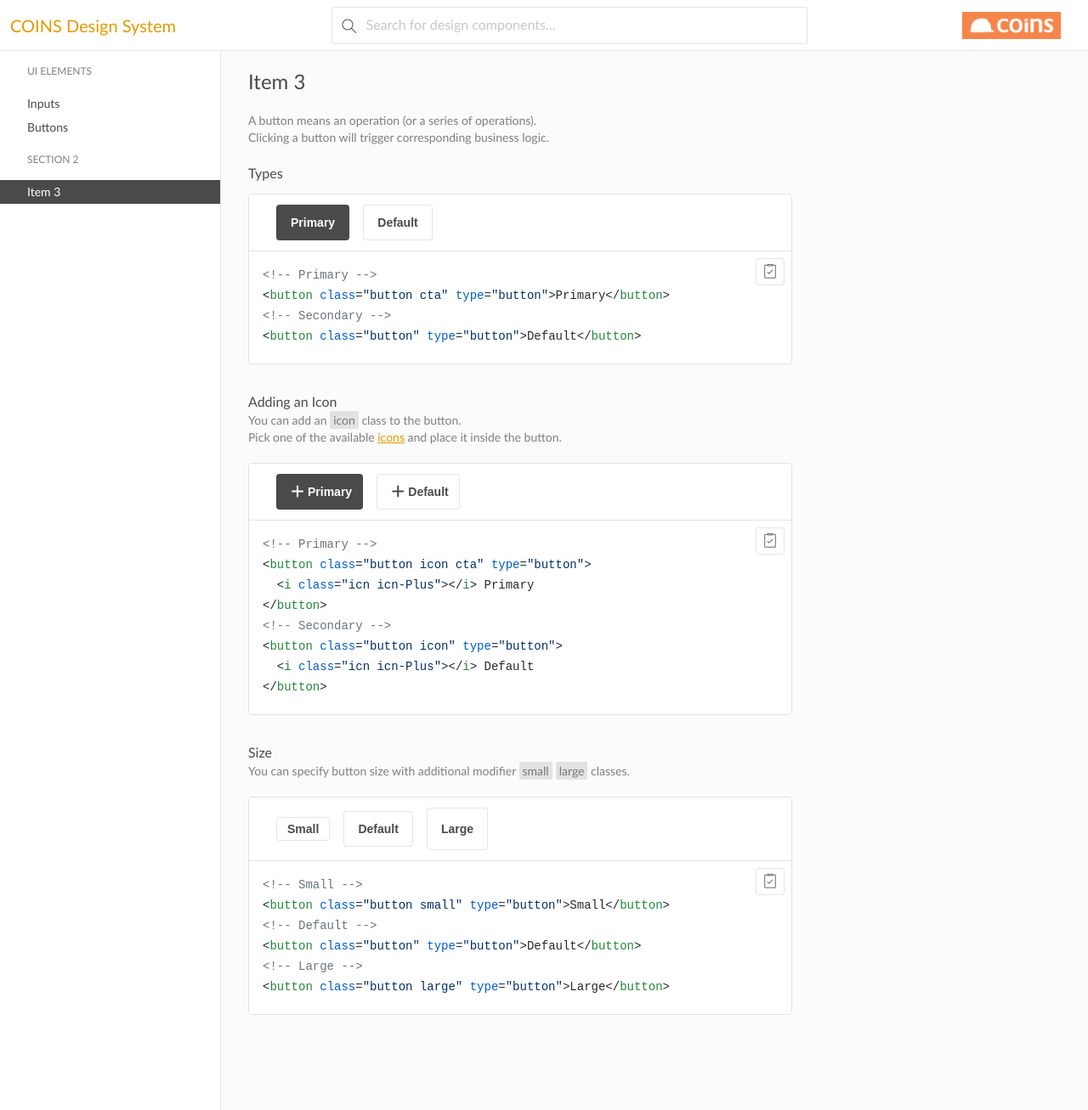
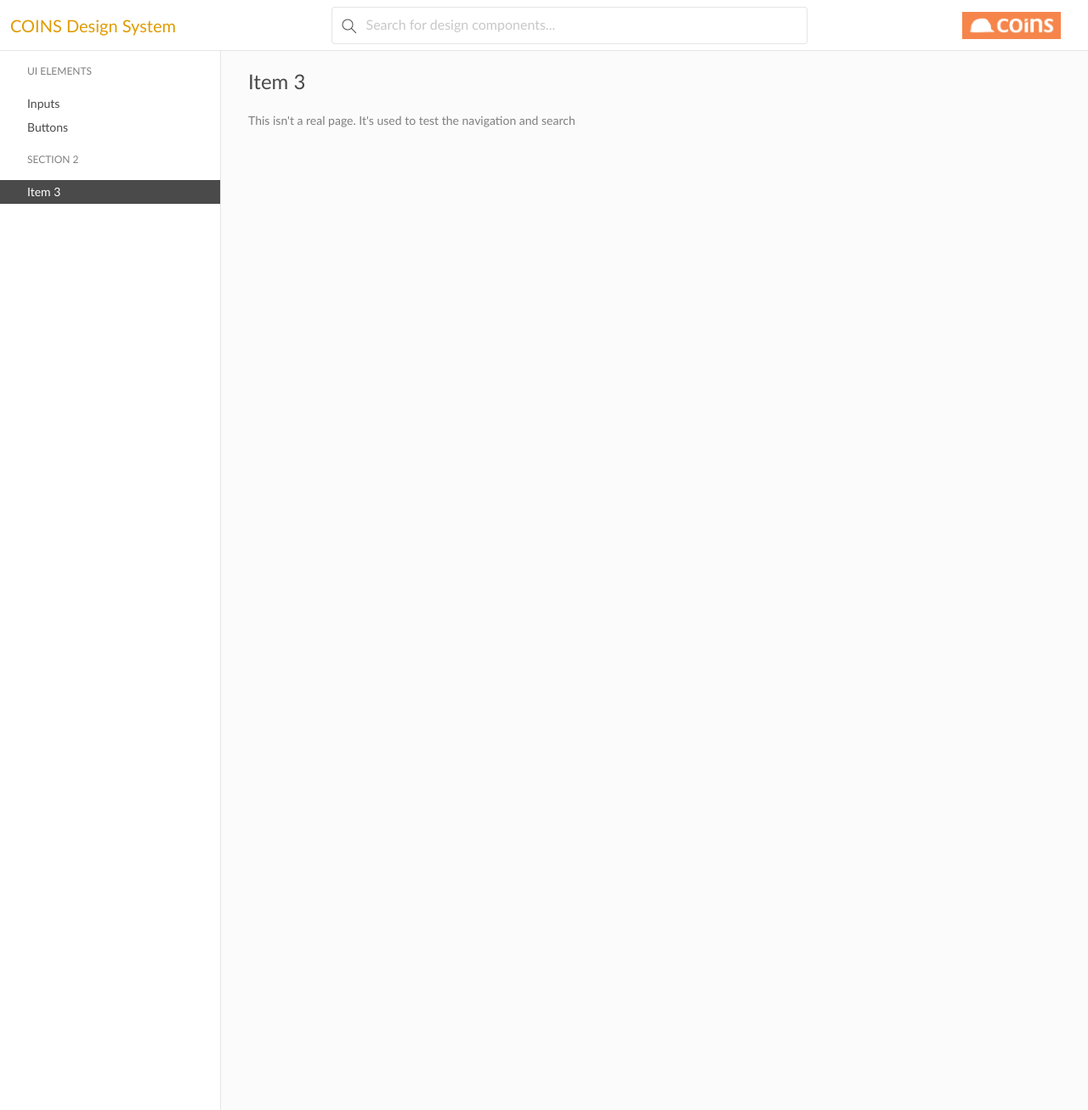
Before and after one commit to COINS-Naz/coins-design-system, a Jekyll site: the page built from _posts/2021-04-05-test.html, in a window 1280 px wide and 1307 px high. Shown: the whole window at 85% size. Built offline with Jekyll 4.4.1, drawn with Linux system fonts in a browser that asks for light colours; nearby versions of some CDN libraries; some web fonts are replaced.

Commit message:
content test

```diff
--- a/_posts/2021-04-05-test.html
+++ b/_posts/2021-04-05-test.html
@@ -4,41 +4,4 @@ category: Section 2
 title: "Item 3"
 ---
 
-<p class="page-information">A button means an operation (or a series of operations).<br>Clicking a button will trigger corresponding business logic.</p>
-
-<h5>Types</h5>
-{% capture button %}
-<!-- Primary -->
-<button class="button cta" type="button">Primary</button>
-<!-- Secondary -->
-<button class="button" type="button">Default</button>
-{% endcapture %}
-{% include snippet.html code=button %}
-
-
-<h5>Adding an Icon</h5>
-<p class="page-information">You can add an <span class="snip">icon</span> class to the button. <br>Pick one of the available <a class="link" href="#">icons</a> and place it inside the button.</p>
-{% capture icon %}
-<!-- Primary -->
-<button class="button icon cta" type="button">
-  <i class="icn icn-Plus"></i> Primary
-</button>
-<!-- Secondary -->
-<button class="button icon" type="button">
-  <i class="icn icn-Plus"></i> Default
-</button>
-{% endcapture %}
-{% include snippet.html code=icon %}
-
-
-<h5>Size</h5>
-<p class="page-information">You can specify button size with additional modifier <span class="snip">small</span><span class="snip">large</span> classes.</p>
-{% capture size %}
-<!-- Small -->
-<button class="button small" type="button">Small</button>
-<!-- Default -->
-<button class="button" type="button">Default</button>
-<!-- Large -->
-<button class="button large" type="button">Large</button>
-{% endcapture %}
-{% include snippet.html code=size %}
+<p class="page-information">This isn't a real page. It's used to test the navigation and search</p>
```
